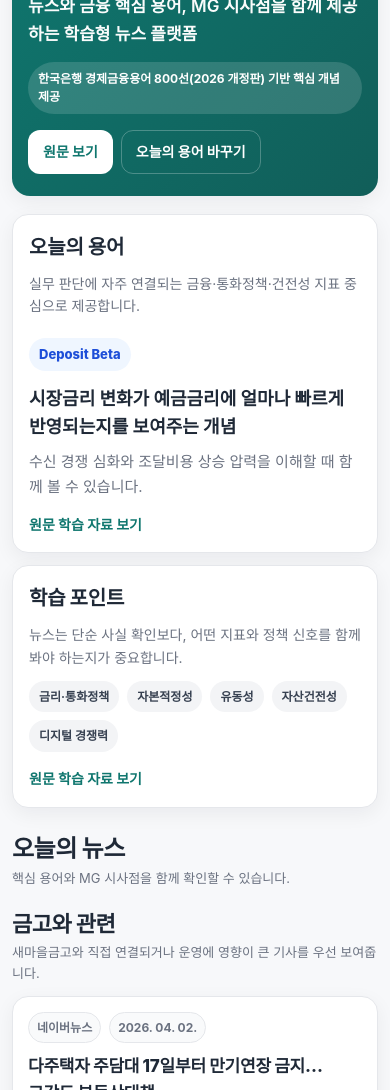
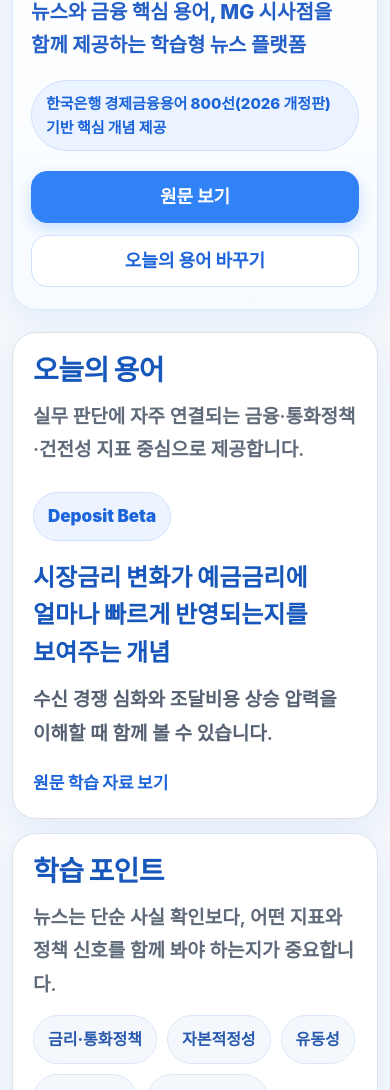
Before and after one commit to kfcccpro-ship-it/mg-news-ceo, a website: page index.html in a window 390 px wide. Shown: the part 93-1183 px from the top of the page. Drawn offline with Linux system fonts and the light colour scheme.

Commit message:
Update index.html

```diff
--- a/index.html
+++ b/index.html
@@ -6,26 +6,35 @@
   <title>MG 금융 인사이트</title>
   <meta
     name="description"
-    content="뉴스와 금융 용어, MG 시사점을 결합한 학습형 금융 뉴스 플랫폼"
+    content="뉴스와 금융 용어를 함께 제공하는 학습형 금융 뉴스 플랫폼"
   />
   <style>
     :root {
-      --bg: #f7f8fa;
+      --bg: #f4f7fb;
       --card: #ffffff;
-      --text: #1f2937;
-      --sub: #6b7280;
-      --line: #e5e7eb;
-      --primary: #0f766e;
-      --primary-soft: #ecfeff;
-      --badge: #f0fdf4;
-      --badge-text: #166534;
-      --term-bg: #eff6ff;
-      --term-text: #1d4ed8;
-      --imp-bg: #fff7ed;
-      --imp-text: #c2410c;
-      --shadow: 0 6px 20px rgba(15, 23, 42, 0.06);
-      --radius: 16px;
-      --max: 980px;
+      --text: #2b2f36;
+      --sub: #5f6b7a;
+      --line: #dbe2ea;
+
+      /* Toss-inspired blue direction */
+      --primary: #3182f6;
+      --primary-strong: #1b64da;
+      --primary-soft: #eaf3ff;
+      --primary-soft-2: #f3f8ff;
+
+      --title-blue: #1b64da;
+      --heading-blue: #1757bb;
+      --chip-blue: #edf4ff;
+      --chip-blue-text: #1b64da;
+
+      --term-bg: #edf4ff;
+      --term-text: #1b64da;
+
+      --shadow: 0 10px 28px rgba(49, 130, 246, 0.08);
+      --radius-xl: 24px;
+      --radius-lg: 20px;
+      --radius-md: 16px;
+      --max: 1080px;
     }
 
     * {
@@ -40,7 +49,12 @@
       color: var(--text);
       font-family: -apple-system, BlinkMacSystemFont, "Apple SD Gothic Neo",
         "Pretendard", "Noto Sans KR", "Segoe UI", sans-serif;
-      line-height: 1.6;
+      line-height: 1.7;
+      -webkit-text-size-adjust: 100%;
+    }
+
+    body {
+      font-size: 18px;
     }
 
     a {
@@ -56,51 +70,55 @@
       width: 100%;
       max-width: var(--max);
       margin: 0 auto;
-      padding: 20px 16px 40px;
+      padding: 20px 18px 44px;
     }
 
     .hero {
-      background: linear-gradient(135deg, #0f766e 0%, #115e59 100%);
-      color: white;
-      border-radius: 20px;
-      padding: 24px 20px;
+      background: linear-gradient(180deg, #ffffff 0%, #f7fbff 100%);
+      border: 1px solid #d7e6fb;
+      border-radius: 28px;
+      padding: 30px 28px 28px;
       box-shadow: var(--shadow);
-      margin-bottom: 18px;
+      margin-bottom: 22px;
     }
 
     .hero h1 {
-      margin: 0 0 12px;
-      font-size: 32px;
-      line-height: 1.25;
-      font-weight: 800;
-      letter-spacing: -0.02em;
+      margin: 0 0 14px;
+      font-size: 46px;
+      line-height: 1.2;
+      font-weight: 900;
+      letter-spacing: -0.03em;
+      color: var(--title-blue);
     }
 
     .hero-sub {
       margin: 0;
-      font-size: 18px;
+      font-size: 24px;
       line-height: 1.6;
-      font-weight: 600;
-      opacity: 0.98;
+      font-weight: 800;
+      color: #245fc7;
+      word-break: keep-all;
     }
 
     .trust-badge {
       display: inline-flex;
       align-items: center;
       gap: 8px;
-      margin-top: 14px;
-      padding: 8px 12px;
+      margin-top: 18px;
+      padding: 12px 16px;
       border-radius: 999px;
-      background: rgba(255, 255, 255, 0.14);
-      font-size: 13px;
-      font-weight: 700;
+      background: var(--primary-soft);
+      border: 1px solid #cfe1ff;
+      font-size: 17px;
+      font-weight: 800;
+      color: var(--primary-strong);
       word-break: keep-all;
     }
 
     .hero-actions {
       display: flex;
-      gap: 10px;
-      margin-top: 16px;
+      gap: 12px;
+      margin-top: 20px;
       flex-wrap: wrap;
     }
 
@@ -108,91 +126,104 @@
       display: inline-flex;
       align-items: center;
       justify-content: center;
-      min-height: 42px;
-      padding: 0 14px;
-      border-radius: 12px;
+      min-height: 54px;
+      padding: 0 20px;
+      border-radius: 16px;
       border: 1px solid transparent;
-      font-size: 14px;
-      font-weight: 700;
+      font-size: 18px;
+      font-weight: 800;
       cursor: pointer;
       transition: 0.18s ease;
     }
 
     .btn-primary {
-      background: white;
-      color: var(--primary);
+      background: var(--primary);
+      color: white;
+      border-color: var(--primary);
+      box-shadow: 0 6px 16px rgba(49, 130, 246, 0.24);
     }
 
     .btn-primary:hover {
       transform: translateY(-1px);
+      background: var(--primary-strong);
+      border-color: var(--primary-strong);
     }
 
     .btn-ghost {
-      background: transparent;
-      color: white;
-      border-color: rgba(255, 255, 255, 0.25);
+      background: white;
+      color: var(--primary-strong);
+      border-color: #cfe1ff;
     }
 
     .btn-ghost:hover {
-      background: rgba(255, 255, 255, 0.08);
+      background: var(--primary-soft-2);
     }
 
     .grid {
       display: grid;
-      grid-template-columns: 1.1fr 0.9fr;
-      gap: 16px;
-      margin-bottom: 22px;
+      grid-template-columns: 1fr 1fr;
+      gap: 18px;
+      margin-bottom: 26px;
     }
 
     .card {
       background: var(--card);
       border: 1px solid var(--line);
-      border-radius: var(--radius);
+      border-radius: var(--radius-xl);
       box-shadow: var(--shadow);
-      padding: 18px;
+      padding: 24px;
     }
 
     .card-title {
-      margin: 0 0 10px;
-      font-size: 18px;
-      font-weight: 800;
-      letter-spacing: -0.01em;
+      margin: 0 0 12px;
+      font-size: 33px;
+      font-weight: 900;
+      letter-spacing: -0.02em;
+      color: var(--heading-blue);
+      line-height: 1.25;
     }
 
     .card-desc {
       margin: 0;
       color: var(--sub);
-      font-size: 14px;
+      font-size: 20px;
+      line-height: 1.75;
+      font-weight: 600;
     }
 
     .today-term-key {
       display: inline-flex;
       align-items: center;
-      margin-top: 8px;
-      padding: 6px 10px;
+      margin-top: 14px;
+      padding: 9px 14px;
       border-radius: 999px;
       background: var(--term-bg);
       color: var(--term-text);
-      font-size: 13px;
-      font-weight: 800;
+      border: 1px solid #cfe1ff;
+      font-size: 18px;
+      font-weight: 900;
     }
 
     .today-term-meaning {
-      margin: 14px 0 10px;
-      font-size: 17px;
-      font-weight: 700;
+      margin: 18px 0 12px;
+      font-size: 30px;
+      font-weight: 900;
       line-height: 1.5;
+      color: var(--heading-blue);
+      word-break: keep-all;
     }
 
     .today-term-detail {
       margin: 0;
-      color: var(--sub);
-      font-size: 14px;
-      line-height: 1.65;
+      color: #566273;
+      font-size: 20px;
+      line-height: 1.8;
+      font-weight: 600;
+      word-break: keep-all;
     }
 
     .term-actions {
-      margin-top: 14px;
+      margin-top: 18px;
       display: flex;
       gap: 10px;
       flex-wrap: wrap;
@@ -201,27 +232,28 @@
     .mini-link {
       display: inline-flex;
       align-items: center;
-      font-size: 14px;
-      font-weight: 700;
-      color: var(--primary);
+      font-size: 18px;
+      font-weight: 900;
+      color: var(--primary-strong);
     }
 
     .status-row {
       display: flex;
       flex-wrap: wrap;
-      gap: 8px;
-      margin-top: 12px;
+      gap: 10px;
+      margin-top: 14px;
     }
 
     .mini-badge {
       display: inline-flex;
       align-items: center;
-      padding: 6px 10px;
+      padding: 10px 14px;
       border-radius: 999px;
-      font-size: 12px;
-      font-weight: 700;
-      background: #f3f4f6;
-      color: #374151;
+      font-size: 16px;
+      font-weight: 800;
+      background: #f4f8fd;
+      color: #2859ad;
+      border: 1px solid #dbe7f8;
     }
 
     .section-head {
@@ -229,34 +261,38 @@
       align-items: end;
       justify-content: space-between;
       gap: 12px;
-      margin-bottom: 12px;
+      margin-bottom: 14px;
     }
 
     .section-head h2 {
       margin: 0;
-      font-size: 20px;
-      font-weight: 800;
-      letter-spacing: -0.02em;
+      font-size: 36px;
+      font-weight: 900;
+      letter-spacing: -0.03em;
+      color: var(--heading-blue);
+      line-height: 1.2;
     }
 
     .section-head p {
-      margin: 0;
+      margin: 6px 0 0;
       color: var(--sub);
-      font-size: 13px;
+      font-size: 20px;
+      line-height: 1.7;
+      font-weight: 600;
     }
 
     .news-list {
       display: grid;
-      gap: 12px;
+      gap: 14px;
     }
 
     .news-item {
       display: block;
       background: var(--card);
       border: 1px solid var(--line);
-      border-radius: 16px;
+      border-radius: 22px;
       box-shadow: var(--shadow);
-      padding: 16px;
+      padding: 22px;
       transition: 0.18s ease;
     }
 
@@ -267,73 +303,78 @@
     .news-top {
       display: flex;
       flex-wrap: wrap;
-      gap: 8px;
-      margin-bottom: 10px;
+      gap: 10px;
+      margin-bottom: 14px;
     }
 
     .news-source,
     .news-date {
-      font-size: 12px;
-      font-weight: 700;
-      color: var(--sub);
-      background: #f9fafb;
-      border: 1px solid var(--line);
+      font-size: 15px;
+      font-weight: 800;
+      color: #48607c;
+      background: #f7faff;
+      border: 1px solid #d7e6fb;
       border-radius: 999px;
-      padding: 5px 8px;
+      padding: 7px 12px;
     }
 
     .news-title {
-      margin: 0 0 8px;
-      font-size: 18px;
-      font-weight: 800;
-      line-height: 1.55;
-      letter-spacing: -0.015em;
+      margin: 0 0 12px;
+      font-size: 31px;
+      font-weight: 900;
+      line-height: 1.45;
+      letter-spacing: -0.02em;
+      color: var(--heading-blue);
       word-break: keep-all;
     }
 
     .news-summary {
       margin: 0;
-      color: #4b5563;
-      font-size: 14px;
-      line-height: 1.65;
+      color: #4f5d70;
+      font-size: 21px;
+      line-height: 1.85;
+      font-weight: 600;
+      word-break: keep-all;
+      display: -webkit-box;
+      -webkit-line-clamp: 3;
+      -webkit-box-orient: vertical;
+      overflow: hidden;
     }
 
     .news-bottom {
       display: grid;
       gap: 10px;
-      margin-top: 14px;
+      margin-top: 16px;
     }
 
     .chip-row {
       display: flex;
       flex-wrap: wrap;
-      gap: 8px;
+      gap: 10px;
     }
 
     .chip {
       display: inline-flex;
       align-items: center;
-      min-height: 28px;
+      min-height: 38px;
       border-radius: 999px;
-      padding: 0 10px;
-      font-size: 12px;
-      font-weight: 800;
+      padding: 0 14px;
+      font-size: 16px;
+      font-weight: 900;
+      line-height: 1.4;
+      white-space: normal;
     }
 
     .chip-term {
-      background: var(--term-bg);
-      color: var(--term-text);
-    }
-
-    .chip-imp {
-      background: var(--imp-bg);
-      color: var(--imp-text);
+      background: var(--chip-blue);
+      color: var(--chip-blue-text);
+      border: 1px solid #cfe1ff;
     }
 
     .divider {
       width: 100%;
       height: 1px;
-      background: var(--line);
+      background: #e6edf5;
     }
 
     .empty,
@@ -341,116 +382,192 @@
     .error {
       background: var(--card);
       border: 1px solid var(--line);
-      border-radius: 16px;
-      padding: 20px;
+      border-radius: 22px;
+      padding: 24px;
       color: var(--sub);
       box-shadow: var(--shadow);
+      font-size: 20px;
+      font-weight: 700;
+      line-height: 1.7;
     }
 
     .footer-note {
-      margin-top: 18px;
+      margin-top: 22px;
       color: var(--sub);
-      font-size: 12px;
+      font-size: 16px;
       text-align: center;
+      line-height: 1.8;
+      font-weight: 600;
+    }
+
+    @media (max-width: 900px) {
+      .hero h1 {
+        font-size: 40px;
+      }
+
+      .hero-sub {
+        font-size: 22px;
+      }
+
+      .card-title {
+        font-size: 30px;
+      }
+
+      .today-term-meaning {
+        font-size: 27px;
+      }
+
+      .news-title {
+        font-size: 28px;
+      }
+
+      .news-summary {
+        font-size: 20px;
+      }
     }
 
     @media (max-width: 768px) {
       .wrap {
-        padding: 16px 12px 32px;
+        padding: 14px 12px 32px;
       }
 
       .hero {
-        padding: 22px 16px;
-        border-radius: 18px;
+        padding: 24px 18px 22px;
+        border-radius: 24px;
       }
 
       .hero h1 {
-        font-size: 28px;
+        font-size: 36px;
         margin-bottom: 12px;
       }
 
       .hero-sub {
-        font-size: 17px;
+        font-size: 22px;
         line-height: 1.65;
       }
 
       .trust-badge {
-        font-size: 12px;
-        line-height: 1.5;
-        padding: 8px 10px;
-      }
-
-      .hero-actions {
-        gap: 8px;
+        font-size: 16px;
+        line-height: 1.55;
+        padding: 11px 14px;
       }
 
       .btn {
-        min-height: 44px;
-        padding: 0 14px;
-        font-size: 14px;
+        min-height: 52px;
+        padding: 0 18px;
+        font-size: 18px;
       }
 
       .grid {
         grid-template-columns: 1fr;
-        gap: 12px;
+        gap: 14px;
       }
 
       .card {
-        padding: 16px;
+        padding: 20px;
       }
 
       .card-title {
-        font-size: 20px;
+        font-size: 30px;
+      }
+
+      .card-desc {
+        font-size: 19px;
+      }
+
+      .today-term-key {
+        font-size: 17px;
       }
 
       .today-term-meaning {
-        font-size: 18px;
+        font-size: 26px;
         line-height: 1.55;
       }
 
       .today-term-detail {
-        font-size: 15px;
-        line-height: 1.65;
+        font-size: 19px;
+        line-height: 1.8;
       }
 
       .section-head h2 {
+        font-size: 34px;
+      }
+
+      .section-head p {
+        font-size: 19px;
+      }
+
+      .news-item {
+        padding: 18px;
+        border-radius: 20px;
+      }
+
+      .news-title {
+        font-size: 26px;
+        line-height: 1.5;
+      }
+
+      .news-summary {
+        font-size: 19px;
+        line-height: 1.8;
+        -webkit-line-clamp: 3;
+      }
+
+      .news-source,
+      .news-date {
+        font-size: 14px;
+      }
+
+      .chip {
+        font-size: 15px;
+        padding: 8px 14px;
+        min-height: auto;
+      }
+
+      .mini-link {
+        font-size: 17px;
+      }
+
+      .footer-note {
+        font-size: 15px;
+      }
+    }
+
+    @media (max-width: 480px) {
+      .hero h1 {
+        font-size: 32px;
+      }
+
+      .hero-sub {
+        font-size: 20px;
+      }
+
+      .card-title {
+        font-size: 28px;
+      }
+
+      .today-term-meaning {
         font-size: 24px;
       }
 
-      .news-item {
-        padding: 15px;
+      .section-head h2 {
+        font-size: 31px;
       }
 
       .news-title {
-        font-size: 17px;
-        line-height: 1.55;
+        font-size: 24px;
       }
 
       .news-summary {
-        font-size: 14px;
-        line-height: 1.65;
-        display: -webkit-box;
-        -webkit-line-clamp: 3;
-        -webkit-box-orient: vertical;
-        overflow: hidden;
+        font-size: 18px;
       }
 
-      .chip-row {
-        gap: 6px;
+      .trust-badge {
+        font-size: 15px;
       }
 
-      .chip {
-        font-size: 12px;
-        line-height: 1.4;
-        padding: 6px 10px;
-        min-height: auto;
-        white-space: normal;
-      }
-
-      .footer-note {
-        font-size: 12px;
-        line-height: 1.6;
-        padding: 0 6px;
+      .btn {
+        width: 100%;
       }
     }
   </style>
@@ -506,7 +623,7 @@
           <span class="mini-badge">디지털 경쟁력</span>
         </div>
 
-        <div style="margin-top: 14px;">
+        <div style="margin-top: 16px;">
           <a
             class="mini-link"
             href="https://www.bok.or.kr/portal/bbs/B0000249/view.do?menuNo=200765&nttId=10096081"
```
